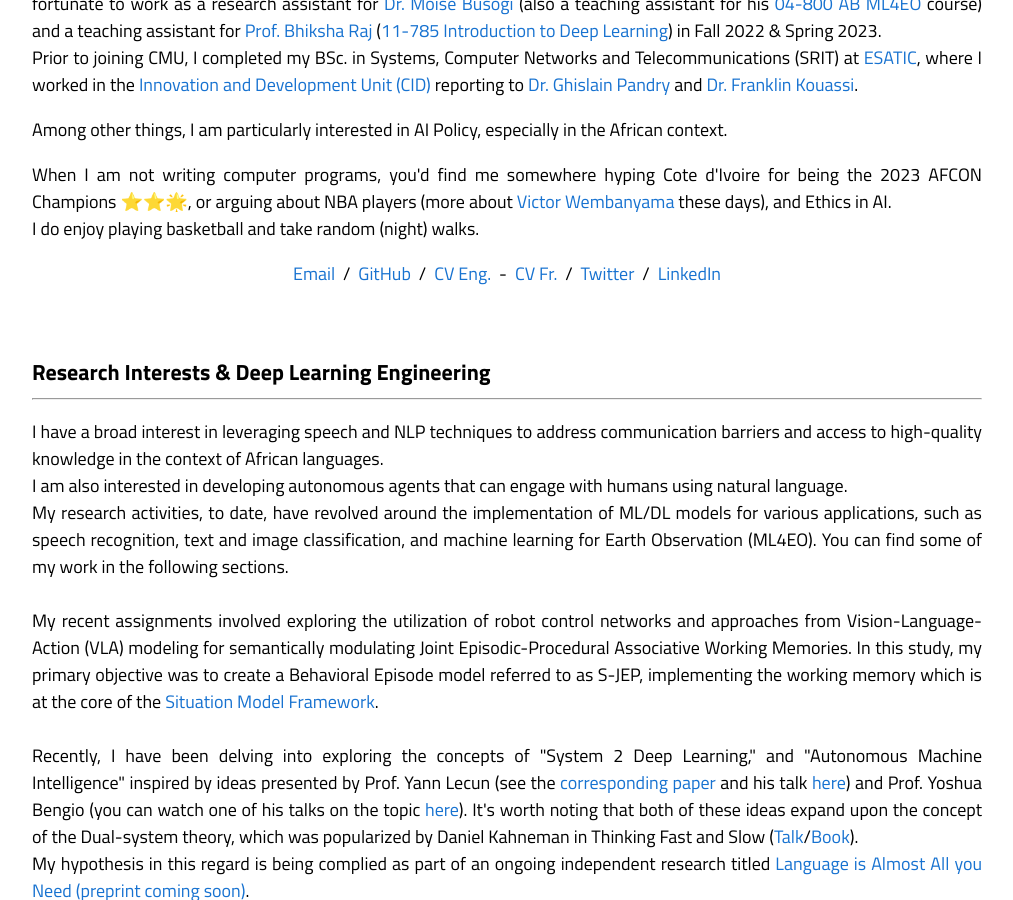
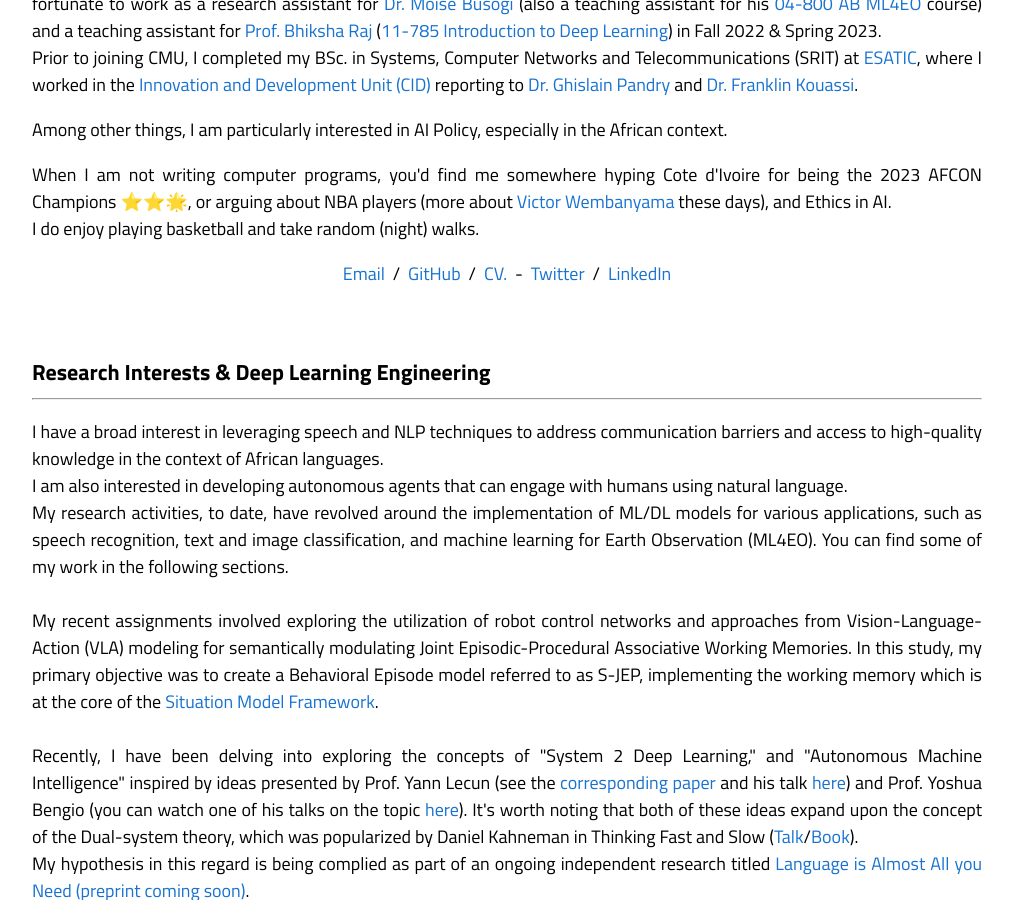
Before and after one commit to dric2018/dric2018.github.io, a Jekyll site: the page built from _posts/2024-06-01-wakanda.markdown, in a window 1280 px wide and 900 px high, scrolled down 649 px. Shown: the whole window, without its empty margins (133-1146 px from the left). Built offline with Jekyll 4.4.1, drawn with Linux system fonts in a browser that asks for light colours.

Commit message:
resume->CV

```diff
--- a/_layouts/default.html
+++ b/_layouts/default.html
@@ -63,8 +63,8 @@
                   <p style="text-align:center">
                     <a target="_blank" href="mailto:cmanouan@alumni.cmu.edu" target="_blank"> Email</a> &nbsp;/&nbsp;
                     <a href="https://github.com/dric2018" target="_blank">GitHub</a> &nbsp;/&nbsp;
-                    <a href="https://drive.google.com/file/d/1Wp5_aFiaC2J2yclBLADAX7VSoYCGuy2c/view?usp=drive_link" target="_blank">CV Eng.</a> &nbsp;-&nbsp;
-                    <a href="https://drive.google.com/file/d/1lIgFBzDZFbsA_jL2TizThw2dK4cvK9CY/view?usp=drive_link" target="_blank">CV Fr.</a> &nbsp;/&nbsp;
+                    <a href="https://drive.google.com/file/d/1WxSyXlYGnP2diUPwIvP91J9zpty4JfpJ/view?usp=drive_link" target="_blank">CV.</a> &nbsp;-&nbsp;
+                    <!-- <a href="https://drive.google.com/file/d/1lIgFBzDZFbsA_jL2TizThw2dK4cvK9CY/view?usp=drive_link" target="_blank">CV Fr.</a> &nbsp;/&nbsp; -->
                     <a href="https://twitter.com/cmDrStrange" target="_blank">Twitter</a> &nbsp;/&nbsp;
                     <a href="https://www.linkedin.com/in/cpem" target="_blank"> LinkedIn </a>
                     <!-- <a href="{{ site.baseurl }}/me"> Gallery </a> -->
```
